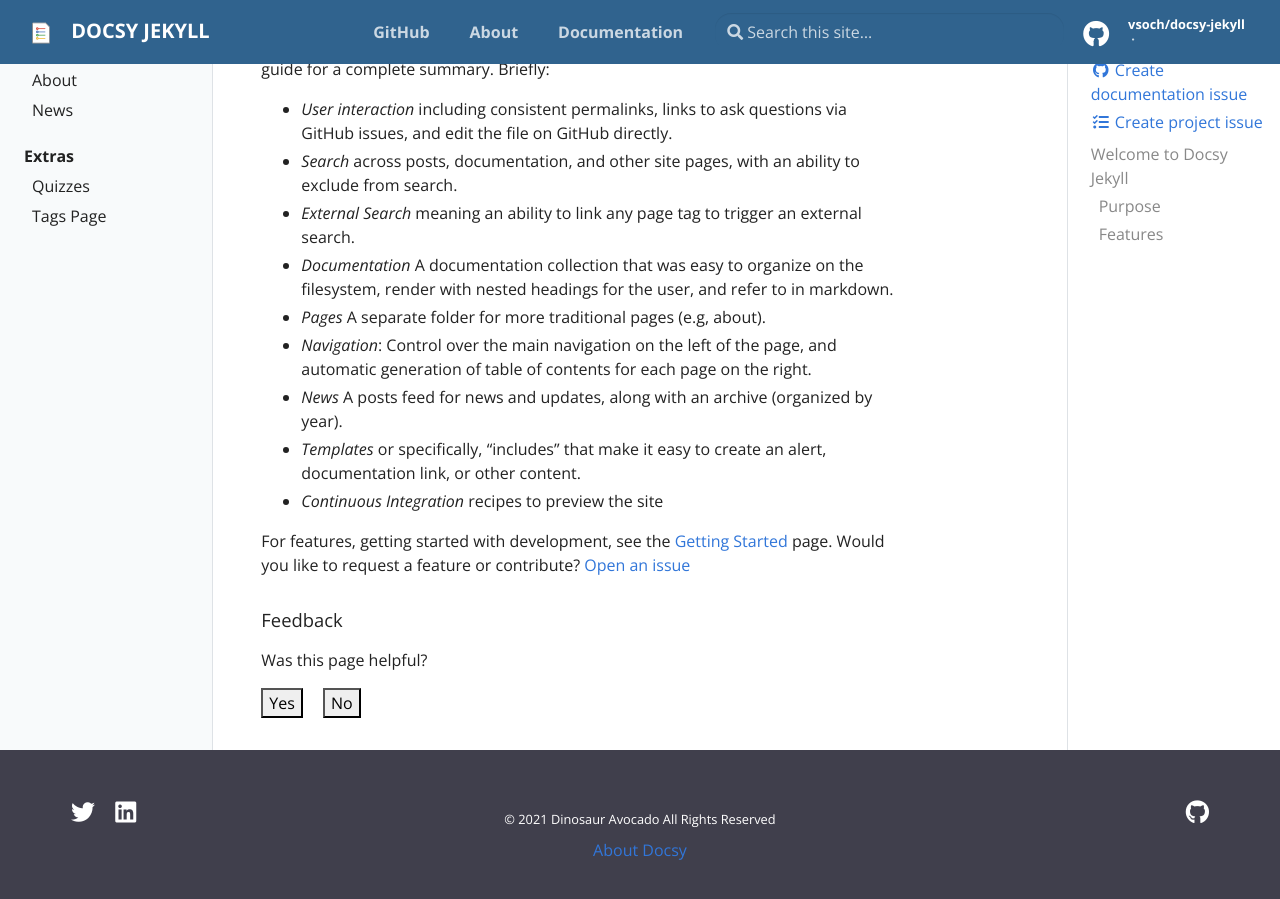
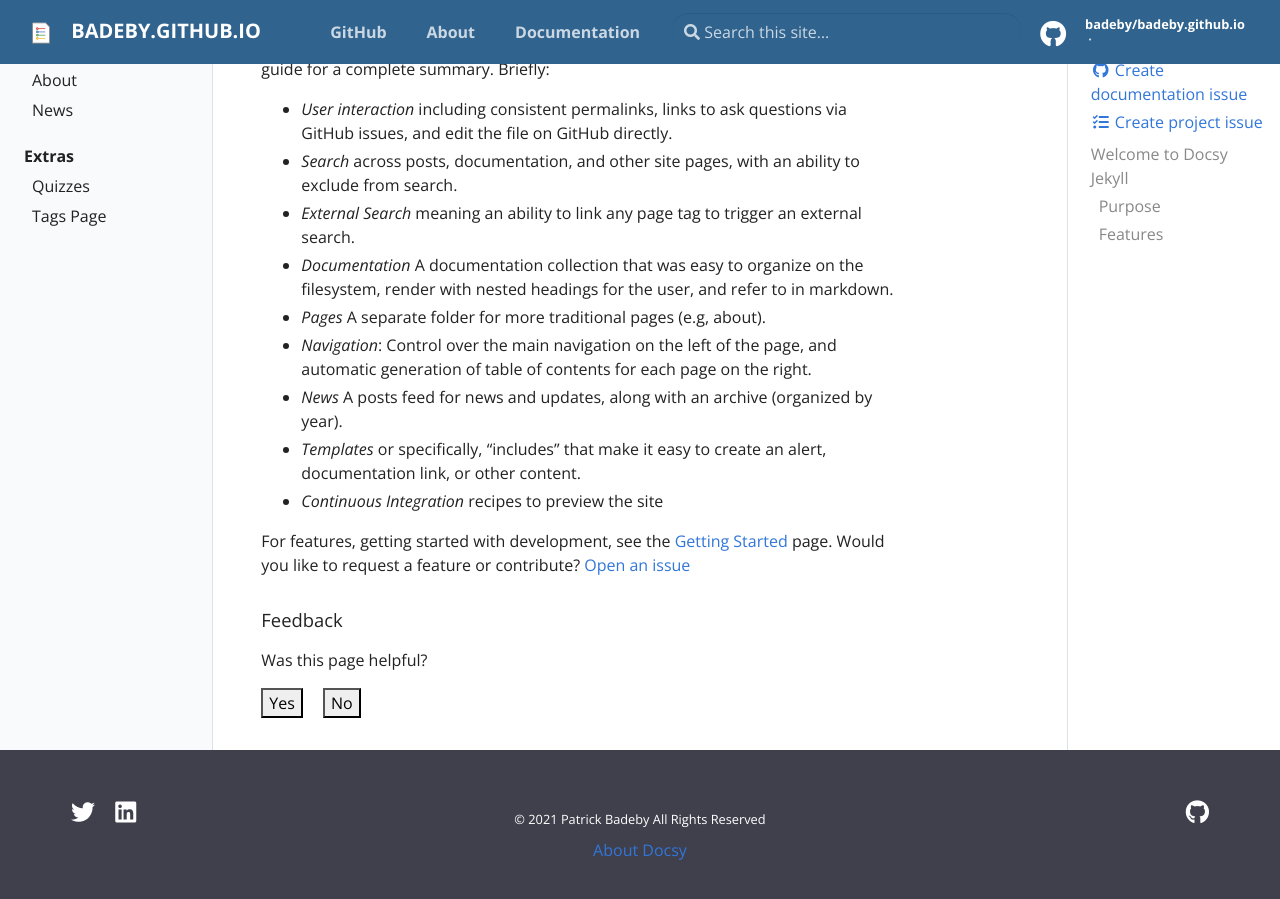
Before and after one commit to badeby/badeby.github.io, a Jekyll site: the page built from pages/index.md, in a window 1280 px wide and 900 px high, scrolled down 885 px. Built offline with Jekyll 4.4.1, drawn with Linux system fonts in a browser that asks for light colours.

Commit message:
Update _config.yml

```diff
--- a/_config.yml
+++ b/_config.yml
@@ -14,30 +14,30 @@
 # You can create any custom variable you would like, and they will be accessible
 # in the templates via {{ site.myvariable }}.
 
-title: Docsy Jekyll
-email: your-email@domain.com
-author: Dinosaur Avocado
+title: badeby.github.io
+email: patrick@badeby.com
+author: Patrick Badeby
 description: > # this means to ignore newlines until "baseurl:"
   Write an awesome description for your new site here. You can edit this
   line in _config.yml. It will appear in your document head meta (for
   Google search results) and in your feed.xml site description.
 
 # Add your baseurl here (your repository) but DO NOT CHANGE THE LINE NUMBER without editing .circleci/circle_urls.sh
-baseurl: "/docsy-jekyll" # the subpath of your site, e.g. /blog
+baseurl: "/" # the subpath of your site, e.g. /blog
 
 # This is mostly for testing
 url: "https://vsoch.github.io" # the base hostname & protocol for your site
 
 # Social (First three Required)
-repo: "https://github.com/vsoch/docsy-jekyll"
-github_user: "vsoch"
-github_repo: "docsy-jekyll"
+repo: "https://github.com/badeby/badeby.github.io"
+github_user: "badeby"
+github_repo: "badeby.github.io"
 github_branch: "master"
 
 # Optional
-twitter: vsoch
-linkedin: vsochat
-dockerhub: vanessa
+twitter: pbadeby
+linkedin: badeby
+dockerhub: badeby
 
 # Should there be feedback buttons at the bottom of pages?
 feedback: true
```
